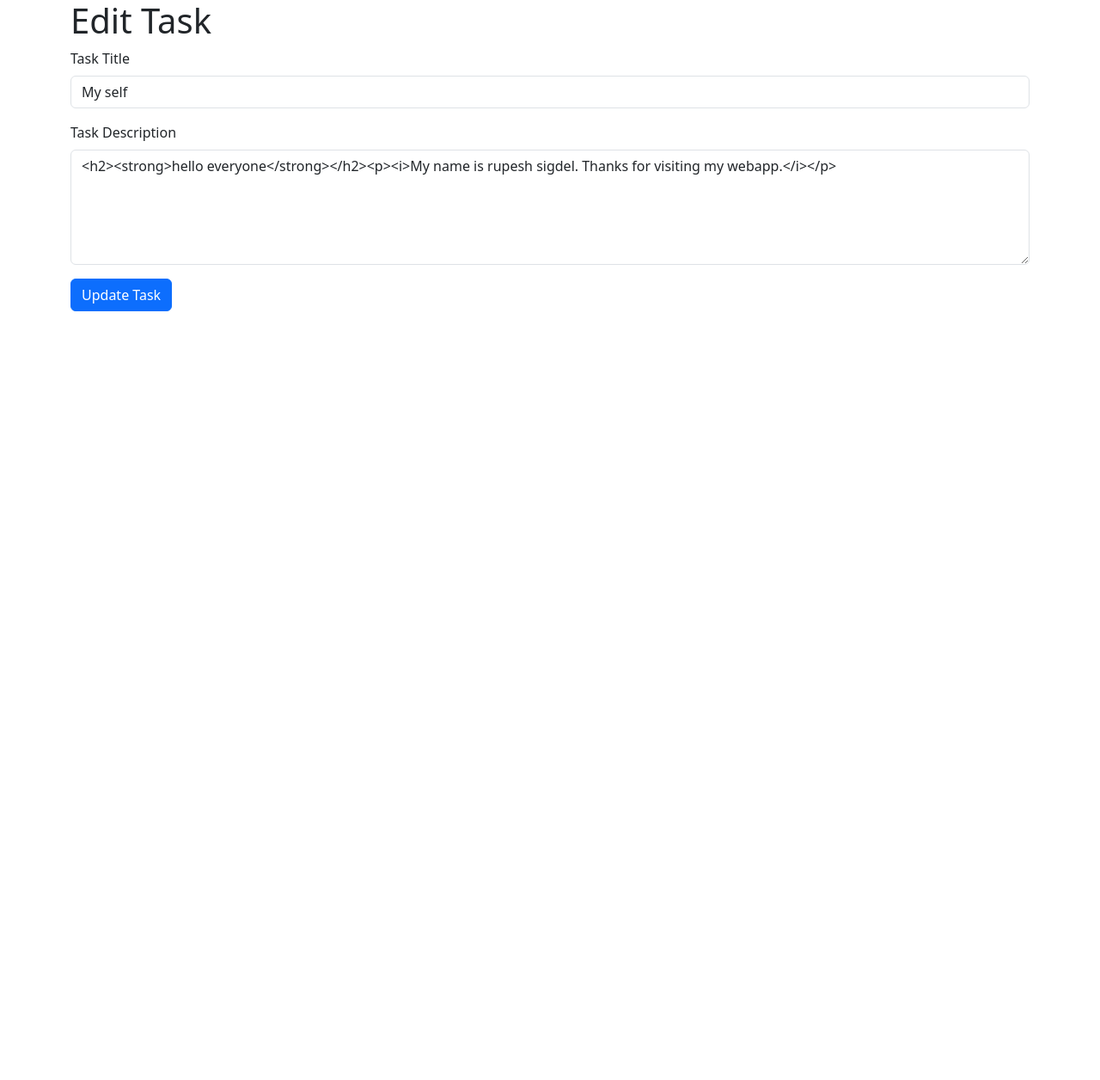
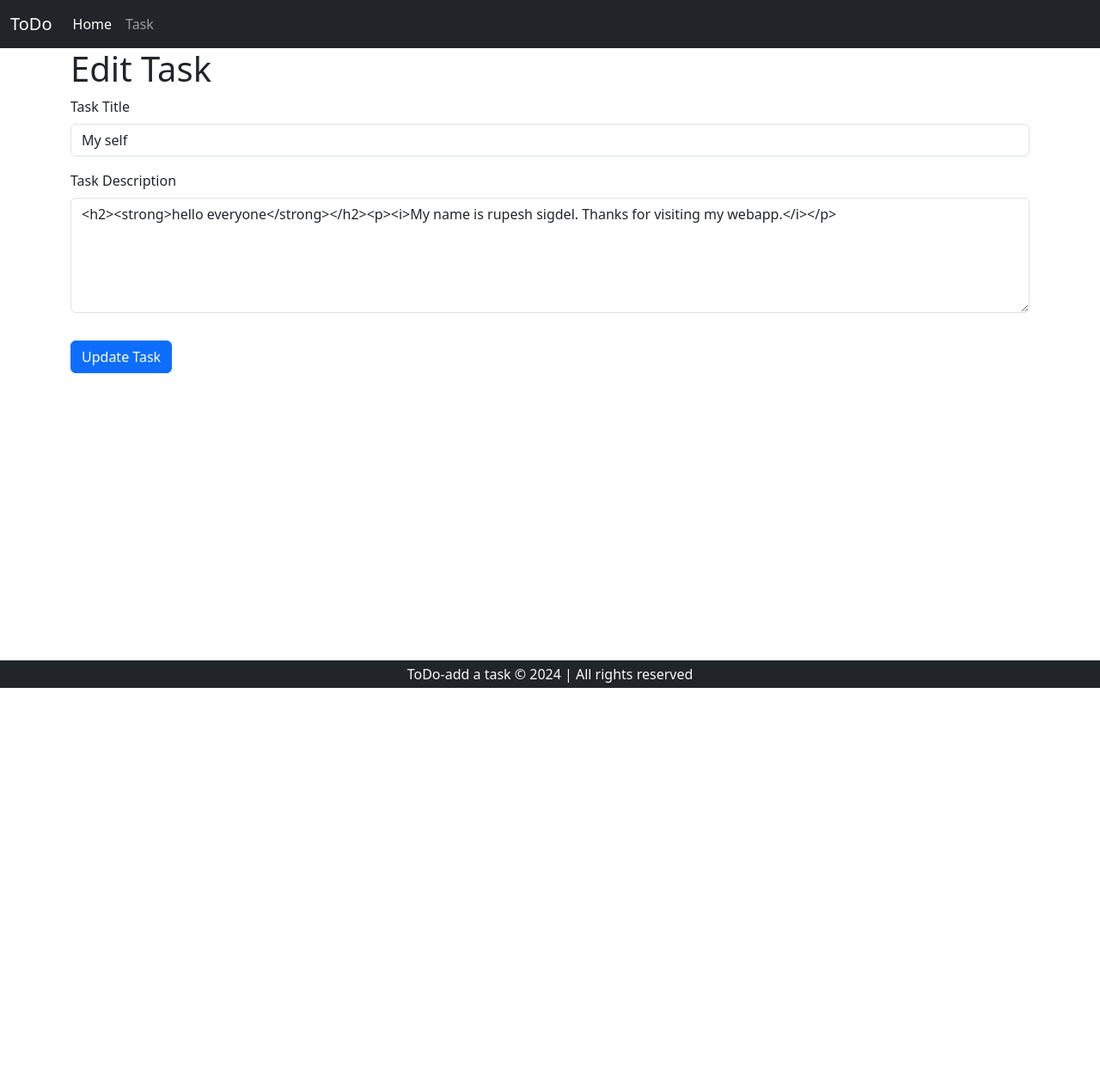
Before and after one commit to rupacesigdel/ToDoList, a Django app: page /task/32/edit/ in a window 1280 px wide. Shown: the whole page at 86% size. Before the commit the page ends 362 px from the top, so only its background shows below. Run offline with Django 5.2, Linux system fonts and the light colour scheme; a user stored in the database is signed in; data comes from the database, SQL or seed files in the repository; both versions use the stored data as it was after the commit; some libraries are stand-ins or nearby versions.

Commit message:
update edit

```diff
--- a/home/views.py
+++ b/home/views.py
@@ -9,18 +9,37 @@ def my_view(request):
 
 
 # Create your views here.
+# def home(request):
+#     context = {'success': False, 'name' :'Rupesh'}
+#     if request.method == "POST":
+#         # handel the form
+#         title = request.POST['title']
+#         desc = request.POST['desc']
+#         print(title, desc)
+#         ins = Task(taskTitle=title, taskDesc=desc)
+#         ins.save()
+#         context = {'success': True}
+
+#     return render(request, 'index.html', context)
+
 def home(request):
-    context = {'success': False, 'name' :'Rupesh'}
+    context = {'success': False, 'name' :'title'}
     if request.method == "POST":
-        # handel the form
-        title = request.POST['title']
-        desc = request.POST['desc']
-        print(title, desc)
-        ins = Task(taskTitle=title, taskDesc=desc)
-        ins.save()
-        context = {'success': True}
+        # Check if the 'title' key exists in request.POST
+        if 'title' in request.POST:
+            # Extract the values from request.POST
+            title = request.POST['title']
+            desc = request.POST['desc']
+            print(title, desc)
+            ins = Task(taskTitle=title, taskDesc=desc)
+            ins.save()
+            context = {'success': True}
+        else:
+            # Handle the case when 'title' key is not found in request.POST
+            context = {'success': False, 'error_message': 'Title is missing in the request.'}
 
     return render(request, 'index.html', context)
+
 
 def task(request):
     allTasks = Task.objects.all()
--- a/static/styles.css
+++ b/static/styles.css
@@ -1,3 +1,3 @@
-.task-title {
+/* .task-title {
     font-weight: bold;
-  }
+  } */
--- a/templates/edit_task.html
+++ b/templates/edit_task.html
@@ -1,15 +1,39 @@
-<!DOCTYPE html>
+<!doctype html>
 <html lang="en">
-<head>
-    <meta charset="UTF-8">
-    <meta name="viewport" content="width=device-width, initial-scale=1.0">
+  <head>
+    <meta charset="utf-8">
+    <meta name="viewport" content="width=device-width, initial-scale=1">
+    <link rel="stylesheet" href="styles.css">
+    <link href="https://cdn.jsdelivr.net/npm/bootstrap@5.3.3/dist/css/bootstrap.min.css" rel="stylesheet" integrity="sha384-QWTKZyjpPEjISv5WaRU9OFeRpok6YctnYmDr5pNlyT2bRjXh0JMhjY6hW+ALEwIH" crossorigin="anonymous">
+    {% block css %}
+      <style>
+        .container{
+          min-height: 150vh;
+        }
+      </style>
+    {% endblock css %}
+    <script src="https://cdn.ckeditor.com/ckeditor5/36.0.1/classic/ckeditor.js"></script>
     <title>Edit Task</title>
-    <!-- Include any necessary CSS or Bootstrap -->
-    <link rel="stylesheet" href="styles.css">
-    <script src="https://cdn.ckeditor.com/ckeditor5/36.0.1/classic/ckeditor.js"></script>
-    <link href="https://cdn.jsdelivr.net/npm/bootstrap@5.3.3/dist/css/bootstrap.min.css" rel="stylesheet" integrity="sha384-QWTKZyjpPEjISv5WaRU9OFeRpok6YctnYmDr5pNlyT2bRjXh0JMhjY6hW+ALEwIH" crossorigin="anonymous">
-</head>
-<body>
+  </head>
+  <body>
+    <nav class="navbar navbar-expand-lg navbar-dark bg-dark">
+        <div class="container-fluid">
+          <a class="navbar-brand" href="/">ToDo</a>
+          <button class="navbar-toggler" type="button" data-bs-toggle="collapse" data-bs-target="#navbarSupportedContent" aria-controls="navbarSupportedContent" aria-expanded="false" aria-label="Toggle navigation">
+            <span class="navbar-toggler-icon"></span>
+          </button>
+          <div class="collapse navbar-collapse" id="navbarSupportedContent">
+            <ul class="navbar-nav me-auto mb-2 mb-lg-0">
+              <li class="nav-item">
+                <a class="nav-link active" aria-current="page" href="/">Home</a>
+              </li>
+              <li class="nav-item">
+                <a class="nav-link" href="/task">Task</a>
+              </li>
+            </ul>
+          </div>
+        </div>
+    </nav>
     <div class="container">
         <h1>Edit Task</h1>
         <!-- Form to edit task details -->
@@ -23,10 +47,15 @@
                 <label for="description" class="form-label">Task Description</label>
                 <textarea class="form-control" id="description" name="desc" rows="5" placeholder="Enter task description here">{{ task.taskDesc }}</textarea>
             </div>
-            <button type="submit" class="btn btn-primary">Update Task</button>
+            <button type="submit" class="btn btn-primary my-3">Update Task</button>
         </form>
     </div>
 
+    <footer class="bg-dark text-light fixed-bottom">
+        <p class="text-center py-1 my-0">
+        ToDo-add a task &copy; 2024 | All rights reserved
+        </p>
+    </footer>
     <!-- Include any necessary JavaScript or Bootstrap scripts -->
     <script src="https://cdn.jsdelivr.net/npm/bootstrap@5.3.3/dist/js/bootstrap.bundle.min.js" integrity="sha384-YvpcrYf0tY3lHB60NNkmXc5s9fDVZLESaAA55NDzOxhy9GkcIdslK1eN7N6jIeHz" crossorigin="anonymous"></script>
     <script src="https://cdn.jsdelivr.net/npm/@popperjs/core@2.11.8/dist/umd/popper.min.js" integrity="sha384-I7E8VVD/ismYTF4hNIPjVp/Zjvgyol6VFvRkX/vR+Vc4jQkC+hVqc2pM8ODewa9r" crossorigin="anonymous"></script>
@@ -37,6 +66,6 @@
           .catch(error => {
             console.error(error);
           });
-    </script>
+      </script>
 </body>
 </html>
```
Also changed, not shown: templates/index.html (+7 -0 lines), templates/task.html (+10 -5 lines), db.sqlite3.
